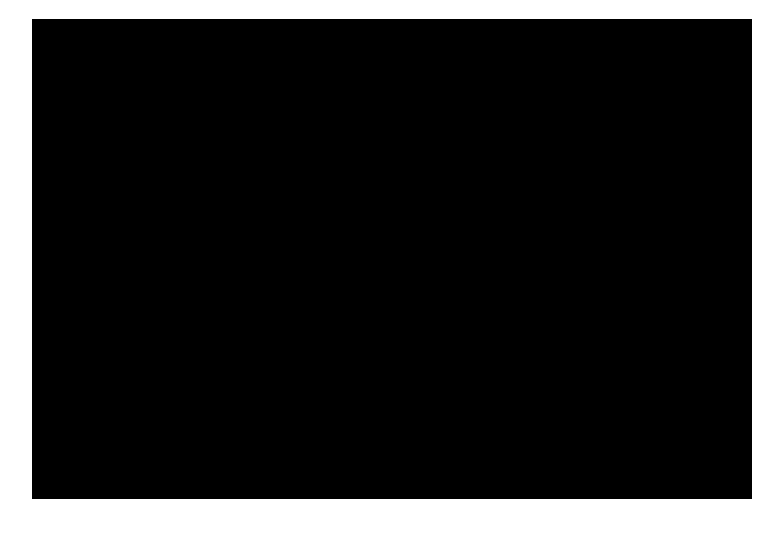
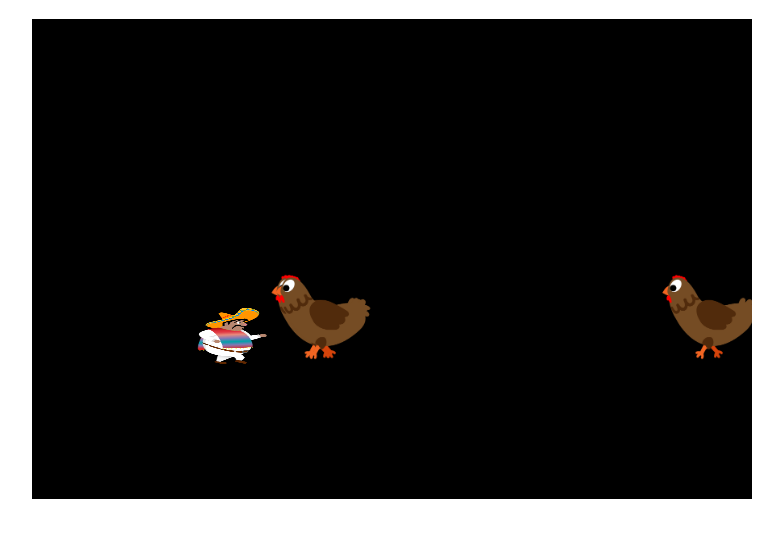
Before and after one commit to taketdev/2D-Game, a plain HTML site: page index.html in a window 1280 px wide. Shown: the part 69-606 px from the top of the page, without its empty margins (248-1031 px from the left). Drawn offline with Linux system fonts and the light colour scheme.

Commit message:
placed char and enemies random

```diff
--- a/index.html
+++ b/index.html
@@ -3,7 +3,7 @@
 <head>
     <meta charset="UTF-8">
     <meta name="viewport" content="width=device-width, initial-scale=1.0">
-    <title>Document</title>
+    <title>2D Game</title>
     <link rel="stylesheet" href="./style.css">
     <script src="models/movable_object.class.js"></script>
     <script src="./models/character.class.js"></script>
--- a/js/game.js
+++ b/js/game.js
@@ -1,11 +1,9 @@
 let canvas;
-let ctx;
-
-let world = new World();
+let world;
 
 function init(){
     canvas = document.getElementById('canvas');
-    ctx = canvas.getContext('2d');
+    world = new World(canvas);
 
     console.log('My Character is', world.character);
 }
--- a/models/character.class.js
+++ b/models/character.class.js
@@ -2,7 +2,8 @@ class Character extends MovableObject{
 
 
     constructor() {
-        super().loadImage('./img_pollo_locco/img/2_character_pepe/2_walk/W-21.png')
+        super();
+        this.loadImage('./img_pollo_locco/img/2_character_pepe/2_walk/W-21.png');
     }
 
     moveRight(){
--- a/models/chicken.class.js
+++ b/models/chicken.class.js
@@ -2,7 +2,10 @@ class Chicken extends MovableObject{
 
 
     constructor() {
-        super().loadImage('./img_pollo_locco/img/3_enemies_chicken/chicken_normal/1_walk')
+        super();
+        this.loadImage('./img_pollo_locco/img/3_enemies_chicken/chicken_normal/1_walk/1_w.png');
+
+        this.x = 200 + Math.random() * 500;
     }
 
     moveLeft(){
--- a/models/movable_object.class.js
+++ b/models/movable_object.class.js
@@ -1,8 +1,9 @@
 class MovableObject {
-    x = 120;
-    y = 400;
+    x = 150;
+    y = 250;
     img;
-
+    height = 100;
+    width = 100;
     // loadImage('image/test.png');
     loadImage(path) {
         this.img = new Image(); // this.img = document.getElementById('image') <img id="image" src>
--- a/models/world.class.js
+++ b/models/world.class.js
@@ -6,9 +6,29 @@ class World {
         new Chicken(),
         new Chicken()
     ];
+    canvas;
+    ctx;
+
+    constructor(canvas) {
+        this.ctx = canvas.getContext('2d');
+        this.canvas = canvas;
+        this.draw();
+    }
 
     draw() {
+        this.ctx.clearRect(0, 0, this.canvas.width, this.canvas.height);
 
+        this.ctx.drawImage(this.character.img, this.character.x, this.character.y, this.character.width, this.character.height);
+
+        this.enemies.forEach(enemie =>  {
+            this.ctx.drawImage(enemie.img, enemie.x, enemie.y, enemie.width, enemie.height);
+        });
+
+        // Draw() wird immer wieder aufgerufen
+        let self = this;
+        requestAnimationFrame(function() {
+            self.draw();
+        });
 
     }
 }
```
